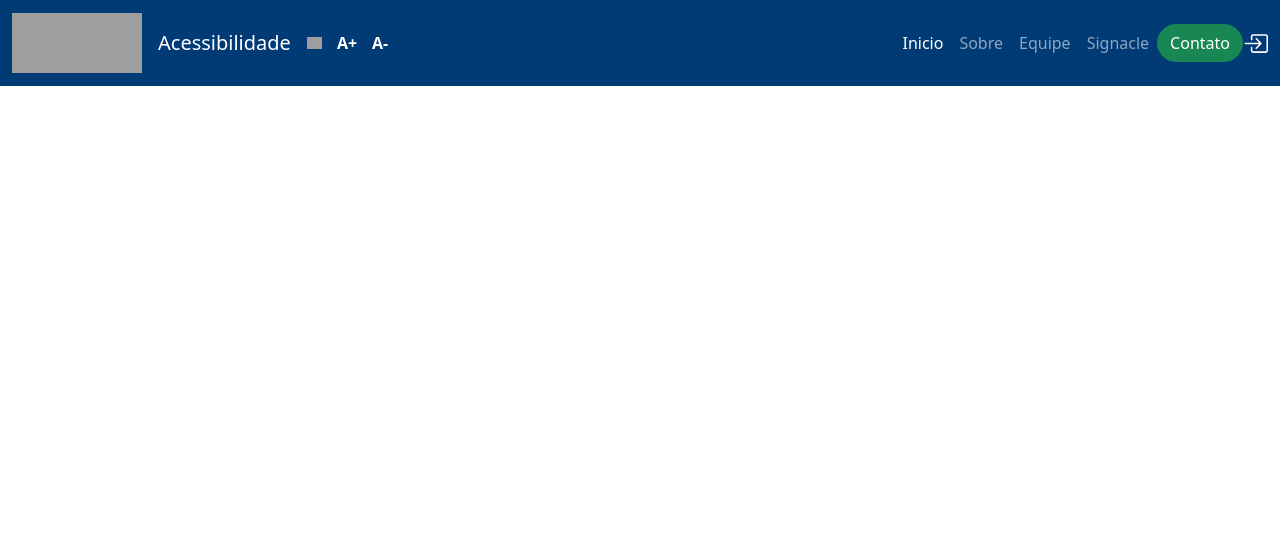
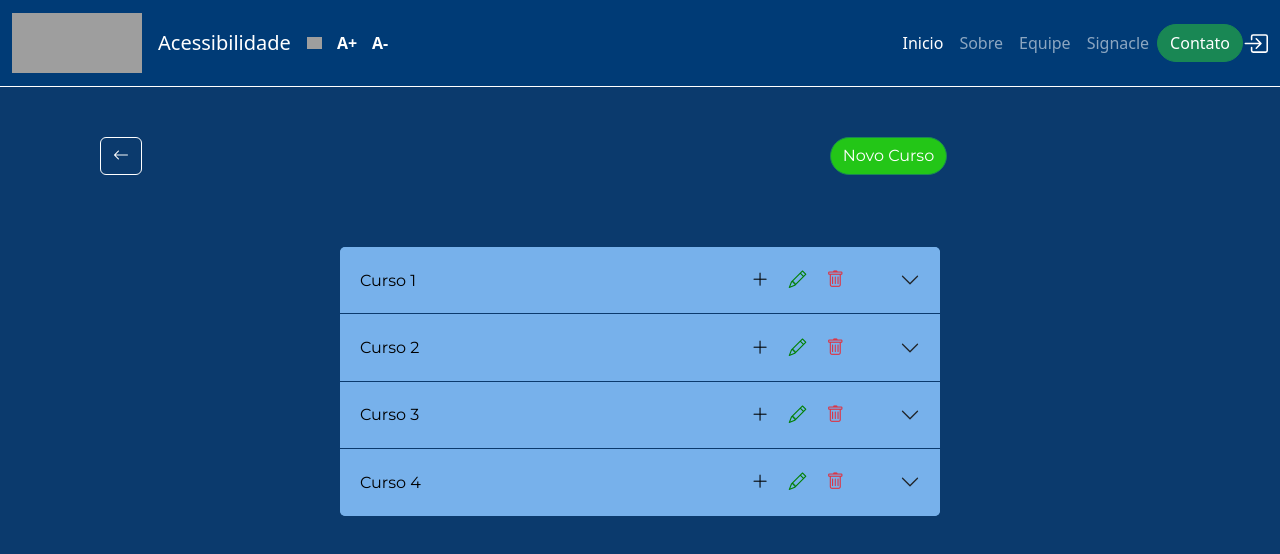
Before and after one commit to UDFProjLingProg/signacle-front, a Nuxt app: page /gerenciamento_libras in a window 1280 px wide. Shown: the top 554 px of the page. Built offline with nearby package versions, Linux system fonts and the light colour scheme; grey boxes are pictures that could not be loaded; a web font is replaced by a local one.

Commit message:
feat: Implementação gerenciamento

```diff
--- /dev/null
+++ b/src/pages/gerenciamento_libras.vue
@@ -0,0 +1,307 @@
+<template>
+    <div class="page-background">
+      <button class="btn btn-outline-light back-button">
+        <i class="bi bi-arrow-left"></i>
+      </button>
+
+      <button type="button" class="btn btn-success">
+        Novo Curso
+      </button>
+
+      <div class="accordion-container">
+        <div class="accordion" id="accordionCursos">
+          <!-- Cursos -->
+          <div v-for="(curso, cursoIndex) in cursos" :key="cursoIndex" class="accordion-item">
+            <h2 class="accordion-header" :id="'headingCurso' + cursoIndex">
+              <button
+                class="accordion-button collapsed d-flex justify-content-between align-items-center"
+                type="button"
+                data-bs-toggle="collapse"
+                :data-bs-target="'#collapseCurso' + cursoIndex"
+                aria-expanded="false"
+                :aria-controls="'collapseCurso' + cursoIndex"
+              >
+                <span class="flex-grow-1">{{ curso.name }}</span>
+                <span class="action-buttons">
+                  <button class="btn btn-icon">
+                    <i class="bi bi-plus-lg icon-plus"></i>
+                   </button>
+                  <button class="btn btn-icon">
+                    <i class="bi bi-pencil icon-edit"></i>
+                  </button>
+                  <button class="btn btn-icon">
+                    <i class="bi bi-trash icon-delete"></i>
+                  </button>
+                </span>
+              </button>
+            </h2>
+            <div
+              :id="'collapseCurso' + cursoIndex"
+              class="accordion-collapse collapse"
+              :aria-labelledby="'headingCurso' + cursoIndex"
+              data-bs-parent="#accordionCursos"
+            >
+              <div class="accordion-body">
+                <!--Tópicos -->
+                <div class="accordion" :id="'accordionTopicos' + cursoIndex">
+                  <div
+                    v-for="(topico, topicoIndex) in curso.materias"
+                    :key="topicoIndex"
+                    class="accordion-item"
+                  >
+                    <h2 class="accordion-header" :id="'headingTopico' + cursoIndex + '-' + topicoIndex">
+                      <button
+                        class="accordion-button collapsed d-flex justify-content-between align-items-center"
+                        type="button"
+                        data-bs-toggle="collapse"
+                        :data-bs-target="'#collapseTopico' + cursoIndex + '-' + topicoIndex"
+                        aria-expanded="false"
+                        :aria-controls="'collapseTopico' + cursoIndex + '-' + topicoIndex"
+                      >
+                        <span class="flex-grow-1">{{ topico.name }}</span>
+                        <span class="action-buttons">
+                          <button class="btn btn-icon">
+                            <i class="bi bi-plus-lg icon-plus"></i>
+                          </button>
+                          <button class="btn btn-icon">
+                            <i class="bi bi-pencil icon-edit"></i>
+                          </button>
+                          <button class="btn btn-icon">
+                            <i class="bi bi-trash icon-delete"></i>
+                          </button>
+                        </span>
+                      </button>
+                    </h2>
+                    <div
+                      :id="'collapseTopico' + cursoIndex + '-' + topicoIndex"
+                      class="accordion-collapse collapse"
+                      :aria-labelledby="'headingTopico' + cursoIndex + '-' + topicoIndex"
+                      :data-bs-parent="'#accordionTopicos' + cursoIndex"
+                    >
+                      <div class="accordion-body">
+                        <!-- Matérias -->
+                        <ul class="list-group">
+                          <li
+                            v-for="(materia, materiaIndex) in curso.materias2"
+                            :key="materiaIndex"
+                            class="list-group-item d-flex justify-content-between align-items-center"
+                          >
+                            {{ materia.name }}
+                            <span class="action-buttons">
+                              <button class="btn btn-icon">
+                                <i class="bi bi-pencil icon-edit"></i>
+                              </button>
+                              <button class="btn btn-icon">
+                                <i class="bi bi-trash icon-delete"></i>
+                              </button>
+                            </span>
+                          </li>
+                        </ul>
+                      </div>
+                    </div>
+                  </div>
+                </div>
+              </div>
+            </div>
+          </div>
+        </div>
+      </div>
+    </div>
+  </template>
+
+  <script setup>
+  import { onMounted } from 'vue';
+
+  const cursos = [
+    {
+      name: 'Curso 1',
+      materias: [
+        { name: 'Tópico 1' },
+        { name: 'Tópico 2' },
+        { name: 'Tópico 3' },
+      ],
+      materias2: [
+        { name: 'Matéria 1' },
+        { name: 'Matéria 2' },
+        { name: 'Matéria 3' },
+      ],
+    },
+    {
+      name: 'Curso 2',
+      materias: [
+        { name: 'Tópico 1' },
+        { name: 'Tópico 2' },
+        { name: 'Tópico 3' },
+      ],
+      materias2: [
+        { name: 'Matéria 1' },
+        { name: 'Matéria 2' },
+        { name: 'Matéria 3' },
+      ],
+    },
+    {
+      name: 'Curso 3',
+      materias: [
+        { name: 'Tópico 1' },
+        { name: 'Tópico 2' },
+        { name: 'Tópico 3' },
+      ],
+      materias2: [
+        { name: 'Matéria 1' },
+        { name: 'Matéria 2' },
+        { name: 'Matéria 3' },
+      ],
+    },
+    {
+      name: 'Curso 4',
+      materias: [
+        { name: 'Tópico 1' },
+        { name: 'Tópico 2' },
+        { name: 'Tópico 3' },
+      ],
+      materias2: [
+        { name: 'Matéria 1' },
+        { name: 'Matéria 2' },
+        { name: 'Matéria 3' },
+      ],
+    },
+  ];
+
+  onMounted(() => {
+    const script = document.createElement('script');
+    script.src = 'https://cdn.jsdelivr.net/npm/bootstrap@5.3.0/dist/js/bootstrap.bundle.min.js';
+    script.async = true;
+    document.body.appendChild(script);
+  });
+  </script>
+
+  <style scoped>
+  @import url('https://fonts.googleapis.com/css2?family=Montserrat:wght@300;400;500;600;700&display=swap');
+  @import url('https://cdn.jsdelivr.net/npm/bootstrap@5.3.0/dist/css/bootstrap.min.css');
+  @import url('https://cdn.jsdelivr.net/npm/bootstrap-icons/font/bootstrap-icons.css');
+
+  *{
+    font-family: 'Montserrat', sans-serif;
+  }
+
+  .page-background {
+    background-color: #0b3a6d;
+    min-height: 100vh;
+    padding: 20px;
+    display: flex;
+    align-items: flex-start;
+    justify-content: center;
+    position: relative;
+    padding-top: 150px;
+  }
+
+  .back-button {
+    position: absolute;
+    top: 50px;
+    left: 100px;
+    color: white;
+    border-color: white;
+  }
+
+  .back-button:hover {
+    background-color: #f8f9fa;
+    color: #0d6efd;
+  }
+
+  .btn-success {
+    position: absolute;
+    top: 50px;
+    right: 26%;
+    border-radius: 20px;
+    background-color: #23C617;
+  }
+
+  .btn-success:hover {
+    background-color: #f8f9fa;
+    color: #0d6efd;
+  }
+
+  .accordion-container {
+    max-width: 50%;
+    width: 50%;
+    height: 50%;
+    color: #77B1EB;
+    padding: 10px;
+    border-radius: 8px;
+    text-align: center;
+  }
+
+  .accordion-item {
+    background-color: #77B1EB;
+    border: none;
+    margin-bottom: 1px;
+  }
+
+  .list-group-item {
+    background-color: #77B1EB;
+    border: none;
+    border-bottom: 1px solid #000000;
+    border-radius: 0;
+  }
+
+  .accordion-button {
+    background-color: #77B1EB;
+    color: #000000;
+  }
+
+  .accordion-button::after {
+    margin-left: 2rem;
+  }
+
+  .action-buttons {
+    margin-right: 1rem;
+    display: flex;
+    align-items: center;
+  }
+
+  .action-buttons button {
+    margin-left: 0.5rem;
+  }
+
+  .btn-icon {
+    background: none;
+    border: none;
+    padding: 0.25rem;
+    margin: 0 0.25rem;
+    display: flex;
+    align-items: center;
+    justify-content: center;
+  }
+
+  .btn-icon:hover {
+    background: none;
+  }
+
+  .icon-edit {
+    color: green;
+    font-size: 1.1rem;
+  }
+
+  .icon-delete {
+    color: #dc3545;
+    font-size: 1.1rem;
+  }
+
+  .icon-plus{
+    color: black;
+    font-size: 1.1rem;
+  }
+
+  .icon-edit:hover {
+    color: rgb(3, 94, 3);
+  }
+
+  .icon-delete:hover {
+    color: #bb2d3b;
+  }
+
+  .icon-plus:hover{
+    color: grey;
+  }
+
+  </style>
```
